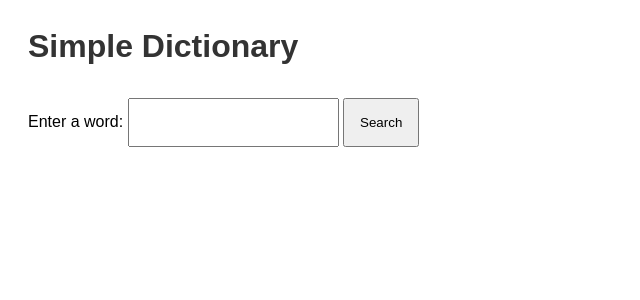
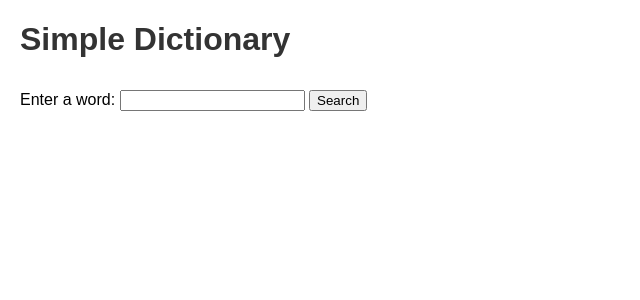
Before and after one commit to mohkittaneh/dictionary_app, a PHP site: page / in a window 1280 px wide. Shown: the top 300 px of the page, without its empty margins (0-640 px from the left). Run offline with PHP 8.4, Linux system fonts and the light colour scheme.

Commit message:
Your changes

```diff
--- a/style.css
+++ b/style.css
@@ -1,6 +1,6 @@
 body {
     font-family: Arial, sans-serif;
-    margin: 28px;
+    margin: 20px;
 }
 h1 {
     color: #333;
@@ -9,6 +9,11 @@ form {
     margin-bottom: 20px;
 }
 input, button {
+<<<<<<< HEAD
     padding: 15px;
     margin: 12px 0;
+=======
+    padding: 10px;
+    margin: 10px 0;
+>>>>>>> 8a7b878 (Your changes)
 }
```
